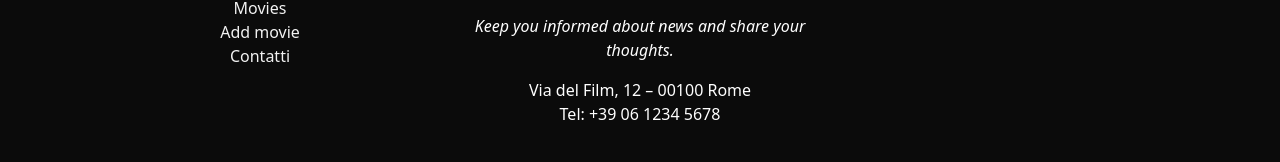
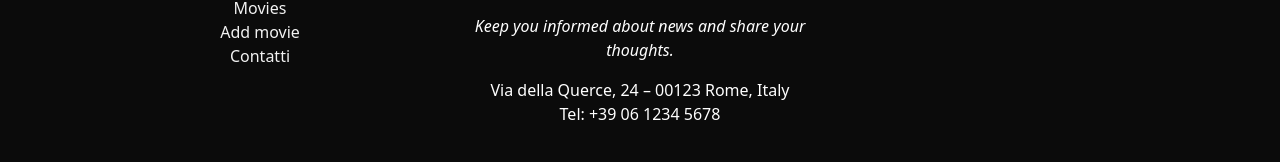
Before and after one commit to giorgiameffe/webapp-react, a React (Vite) app: page / in a window 1280 px wide. Shown: the part 1104-1266 px from the top of the page. Built offline with nearby package versions, Linux system fonts and the light colour scheme; a web font is replaced by a local one.

Commit message:
feat: modify footer

```diff
--- a/components/Footer.jsx
+++ b/components/Footer.jsx
@@ -33,7 +33,7 @@ function Footer() {
                         <h4 className="mb-3 fw-bold yellow-color">Join our community of Movie Lovers!</h4>
                         <p className="fst-italic">Keep you informed about news and share your thoughts.</p>
                         <ul className="list-unstyled">
-                            <li>Via del Film, 12 – 00100 Rome</li>
+                            <li>Via della Querce, 24 – 00123 Rome, Italy</li>
                             <li>Tel: +39 06 1234 5678</li>
                         </ul>
                     </div>
```
